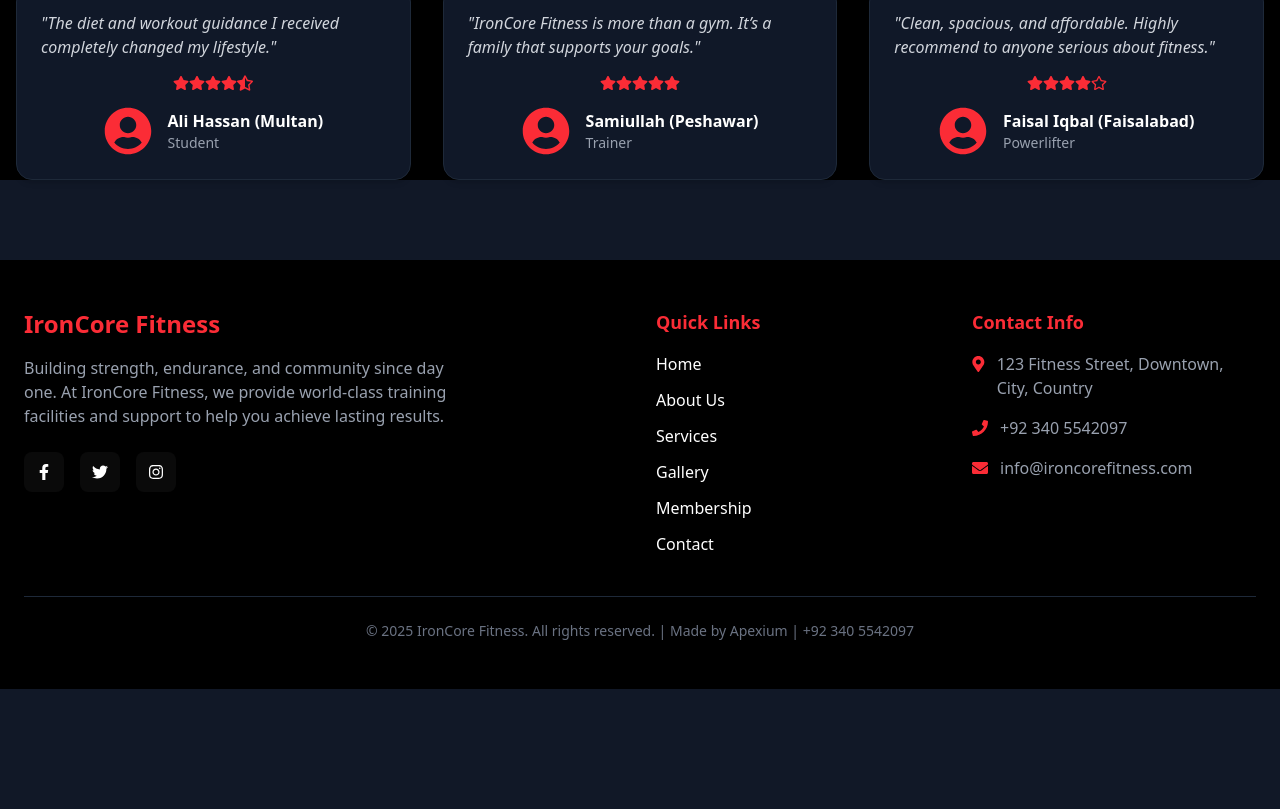
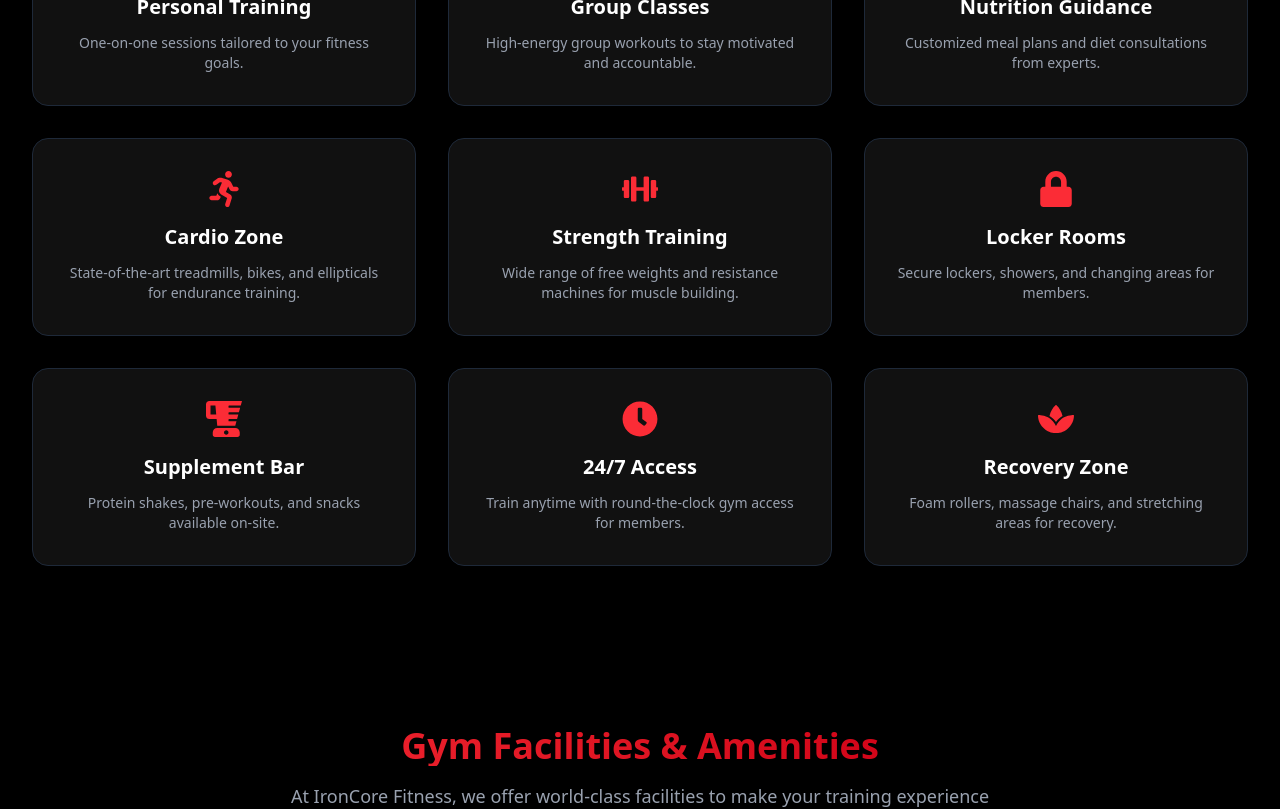
Before and after one commit to Haleema783/ironcore-fitness-website, a React (Vite) app: page / in a window 1280 px wide. Shown: the part 1780-2589 px from the top of the page. Before the commit the page ends 2469 px from the top, so only its background shows below. Built offline with nearby package versions, Linux system fonts and the light colour scheme.

Commit message:
Updated website with latest changes

```diff
--- a/src/pages/Home.jsx
+++ b/src/pages/Home.jsx
@@ -2,7 +2,8 @@
 import React from "react";
 import Slider from "../components/Slider";
 import Gallery from "./Gallery";
-import { FaStar, FaRegStar, FaStarHalfAlt, FaUserCircle } from "react-icons/fa";
+import Services from "./Services";
+import Facilities from "./Facilities";import { FaStar, FaRegStar, FaStarHalfAlt, FaUserCircle } from "react-icons/fa";
 
 const Home = () => {
   const reviews = [
@@ -72,6 +73,14 @@ const Home = () => {
         <section className="mb-12">
           <Gallery />
         </section>
+        {/* Services */}
+        <section className="mb-12">
+          <Services />
+        </section>
+        {/* Facilities */}
+        <section className="mb-20">
+          <Facilities />
+        </section>
 
         {/* Testimonials */}
         <section className="mb-20">
```
